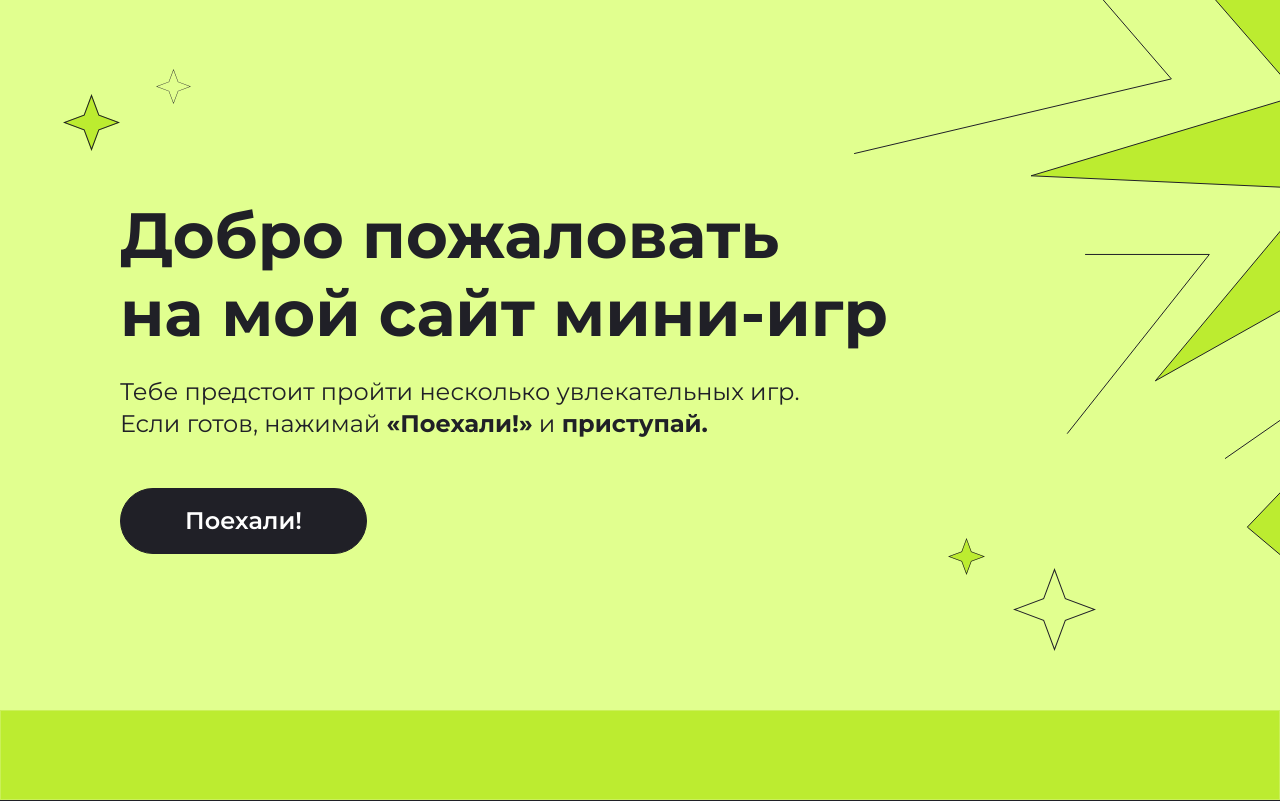
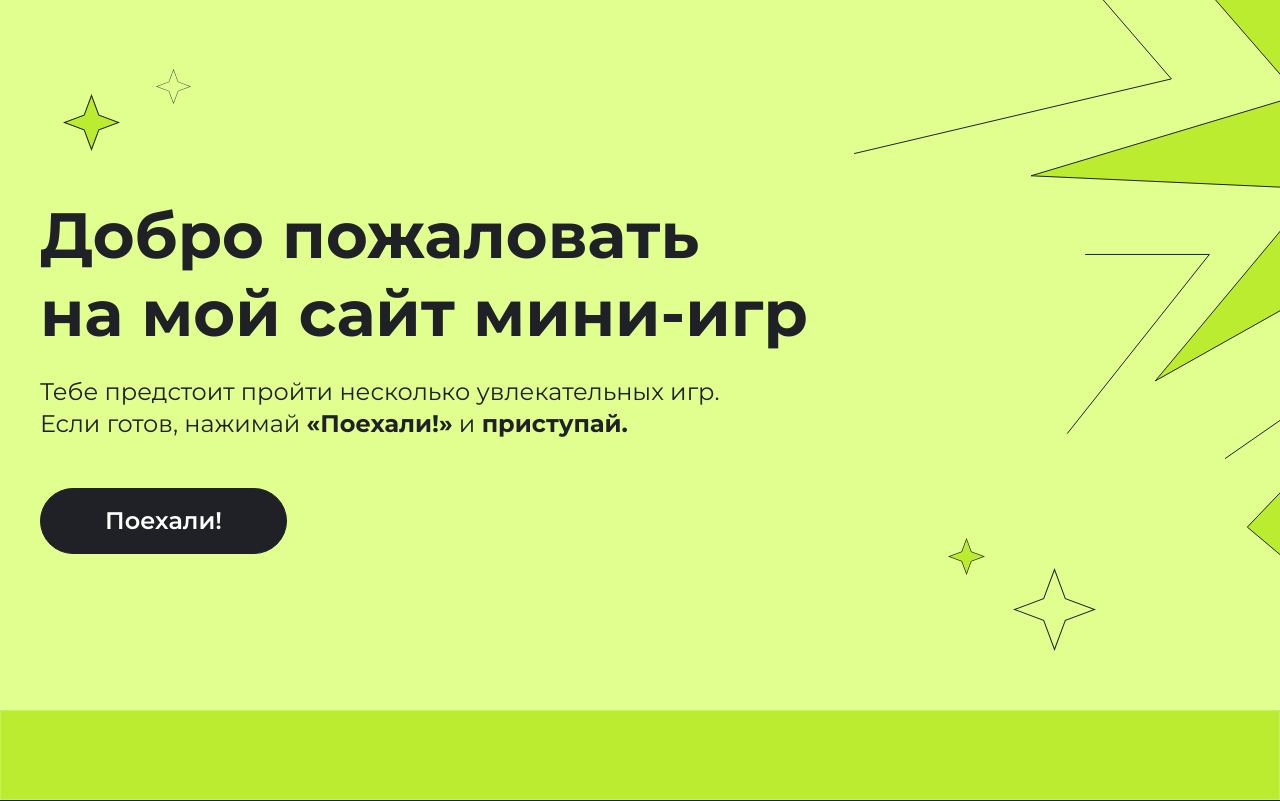
Before and after one commit to cabronsky/Homework1, a plain HTML site: page index.html in a window 1280 px wide. Shown: the top 801 px of the page. Drawn offline with Linux system fonts and the light colour scheme.

Commit message:
corrected header

```diff
--- a/index.html
+++ b/index.html
@@ -10,7 +10,6 @@
     <link rel="stylesheet" href="style.css">
 </head>
 <body>
-    <section class="top">
     <header class="head">
         <img class="head__logo" src="./gamesitepics/stargroup.svg" alt="stars">
         <img class="head__logo_smallstar1" src="./gamesitepics/Star_2.svg" alt="smallstar">
@@ -18,13 +17,13 @@
         <img class="head__logo_smallstar3" src="./gamesitepics/Star_4.svg" alt="smallstar">
         <img class="head__logo_smallstar4" src="./gamesitepics/Star_2.svg" alt="smallstar">
 
-            <section class="header">
-                    <h1 class="header__heading">Добро пожаловать <br> на мой сайт мини-игр</h1>
-                    <p class="header__paragraph">Тебе предстоит пройти несколько увлекательных игр. <br>Если готов, нажимай <b>«Поехали!»</b> и <b>приступай.</b></p>
-                    <form action="#">
+        <div class="header center">
+            <h1 class="header__heading center">Добро пожаловать <br> на мой сайт мини-игр</h1>
+            <p class="header__paragraph center">Тебе предстоит пройти несколько увлекательных игр. <br>Если готов, нажимай <b>«Поехали!»</b> и <b>приступай.</b></p>
+            <form class="center" action="#">
             <button class="header__button" type="submit">Поехали!</button>
             </form>
-            </section>
+        </div>
 
         <div class="header__line">
             <div class="header__line-content">
@@ -32,9 +31,8 @@
             </div>
         </div>
     </header>
-    </section>
 
-    <section class="game-box">
+    <section class="game-box center">
         <div class="game-box__desc">
         <h2 class="game-box__heading">Об играх</h2>
         <p class="game-box__paragraph">В моей коллекции представлено 6 игр на разные темы.
--- a/style.scss
+++ b/style.scss
@@ -21,17 +21,12 @@ button {
     padding-right: calc(50% - 600px);
 }
 
-.top {
-    background-color:
-    rgb(225, 255, 143);
-}
-
 .head {
-    max-width: 1440px;
-    display: flex;
-    flex-wrap: wrap;
-    align-items: start;
-    overflow:hidden;
+    height: 800px;
+    background:
+     rgb(225, 255, 143);
+     background-repeat: no-repeat;
+    overflow: hidden;
     position: relative;
     margin-left: auto;
     margin-right: auto;
@@ -88,9 +83,7 @@ button {
     flex-wrap: wrap;
     flex-direction: column;
     justify-content: flex-start;
-    padding: 0px;
-    margin-left: 120px;
-    margin-top: 196px;
+    padding-top: 196px;
 
     &__heading {
         color: rgb(32, 32, 39);
@@ -163,6 +156,7 @@ button {
 
 .game-box {
     position: absolute;
+    height: 1470px;
     width: 100%;
     left: 0;
     top: 800px;
@@ -178,7 +172,6 @@ button {
         align-self: stretch;
         flex-grow: 0;
         margin: 72px 0px;
-        margin-left: 119px;
     }
 
     &__heading {
```
Also changed, not shown: style.css, 1 other file. Lines whose indentation alone changed are shown as unchanged.
